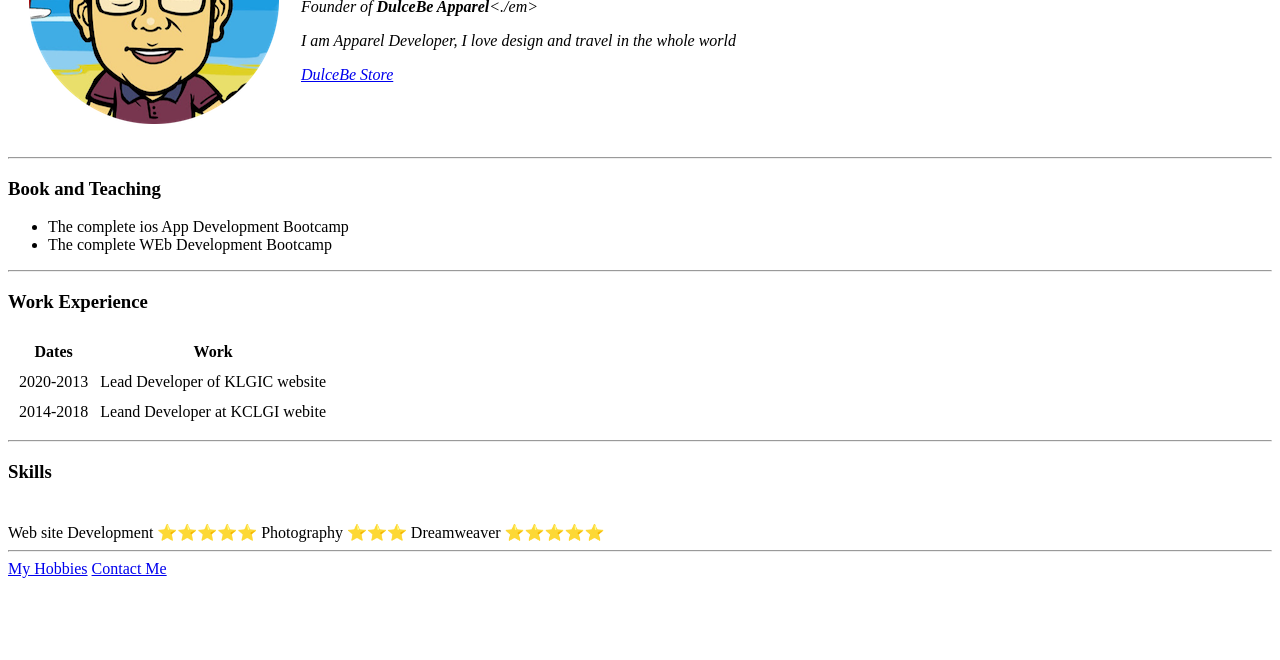
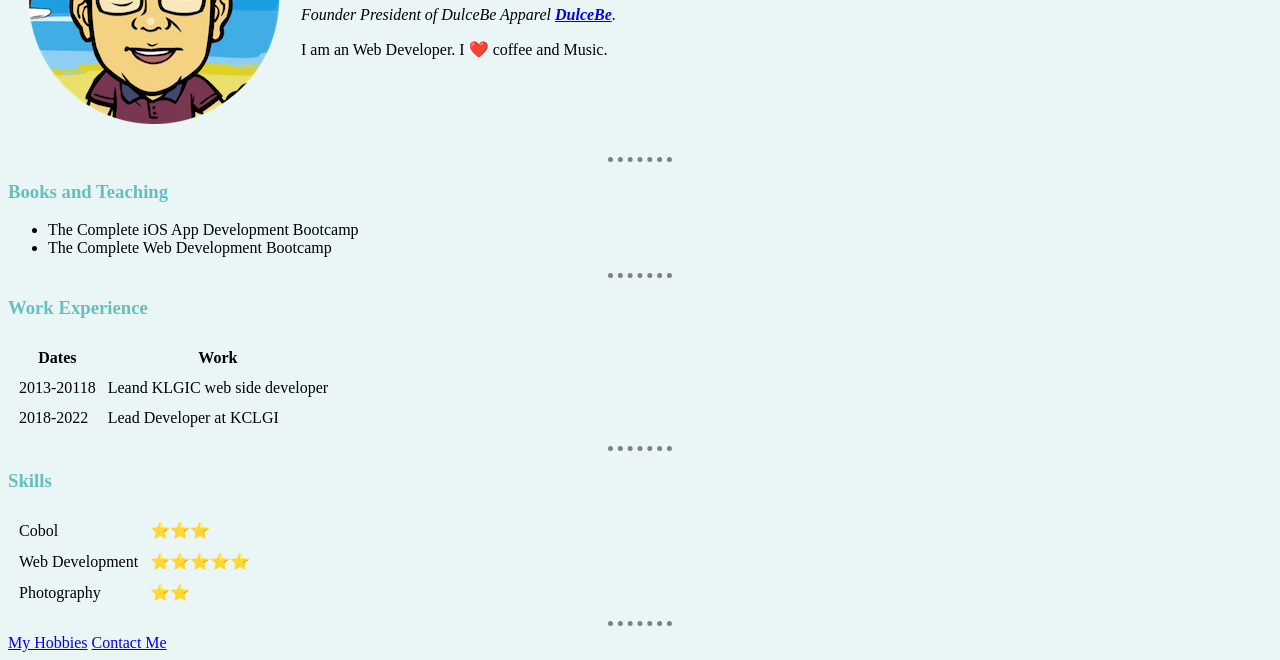
Before and after one commit to kevin6852/cv2, a plain HTML site: page index.html in a window 1280 px wide. Shown: the part 155-815 px from the top of the page. Drawn offline with Linux system fonts and the light colour scheme.

Commit message:
Revised web

```diff
--- /dev/null
+++ b/css/styles.css
@@ -0,0 +1,18 @@
+body{
+    background-color: #EAF6F6;
+}
+h1{
+    color: #66bfbf;
+
+}
+
+h3{
+    color: #66bfbf;
+}
+hr{
+    border-style: none;
+    border-top-style: dotted;
+    border-color: grey;
+    border-width: 5px;
+    width: 5%;
+}
--- a/index.html
+++ b/index.html
@@ -1,25 +1,25 @@
 <!DOCTYPE html>
-<html lang="en">
+<html>
   <head>
-    <meta charset="UTF-8">
-    <title>Kevin L Personal Site</title>
+    <meta charset="utf-8">
+    <title>Kevin Personal Site</title>
+    <link rel="stylesheet" href="css/styles.css">
   </head>
+
   <body>
     <table cellspacing="20">
       <tr>
-            <td><img src="images/KevinL.png" alt="Kevin Profile Picture"></td>
+        <td><img src="images/KevinL.png" alt="Kevin profile picture"></td>
         <td><h1>Kevin Liao</h1>
-                <p><em>Founder of <strong>DulceBe Apparel</strong><./em></p>
-                <p>I am Apparel Developer, I love design and travel in the whole world</p>
-                <a href="http://dulcebe.com">DulceBe Store</a></td>
+        <p><em>Founder President of DulceBe Apparel <strong><a href="https://www.dulcebe.com/">DulceBe</a></strong>.</em></p>
+        <p>I am an Web Developer. I ❤️ coffee and Music.</p></td>
       </tr>
     </table>
-
     <hr>
-  <h3>Book and Teaching</h3>
+    <h3>Books and Teaching</h3>
     <ul>
-    <li>The complete ios App Development Bootcamp</li>
-    <li>The complete WEb Development Bootcamp</li>
+      <li>The Complete iOS App Development Bootcamp</li>
+      <li>The Complete Web Development Bootcamp</li>
     </ul>
     <hr>
     <h3>Work Experience</h3>
@@ -29,41 +29,34 @@
           <th>Dates</th>
           <th>Work</th>
         </tr>
-
       </thead>
       <tbody>
         <tr>
-        <td>2020-2013</td>
-        <td>Lead Developer of KLGIC website</td>
+          <td>2013-20118</td>
+          <td>Leand KLGIC web side developer</td>
         </tr>
         <tr>
-        <td>2014-2018</td>
-        <td>Leand Developer at KCLGI webite</td>
+          <td>2018-2022</td>
+          <td>Lead Developer at KCLGI</td>
         </tr>
+      </tbody>
     </table>
-
-   </tbody>
-  <table>
     <hr>
     <h3>Skills</h3>
     <table cellspacing="10">
       <tr>
-        <td>
-        </table>
+        <td>Cobol</td>
+        <td>⭐️⭐️⭐️</td>
+      </tr>
       <tr>
-            <td>Web site Development</td>
+        <td>Web Development</td>
         <td>⭐️⭐️⭐️⭐️⭐️</td>
       </tr>
       <tr>
         <td>Photography</td>
-            <td>⭐️⭐️⭐️</td>
+        <td>⭐️⭐️</td>
       </tr>
-        <tr>
-            <td>Dreamweaver</td>
-            <td>⭐️⭐️⭐️⭐️⭐️</td>
-        </tr>
-        </td>
-    </tr>
+    </table>
     <hr>
     <a href="hobbies.html">My Hobbies</a>
     <a href="contact-me.html">Contact Me</a>
```
Also changed, not shown: contact-me.html (+1 -0 lines), hobbies.html (+1 -0 lines), working index.html (added). Lines whose indentation alone changed are shown as unchanged.
